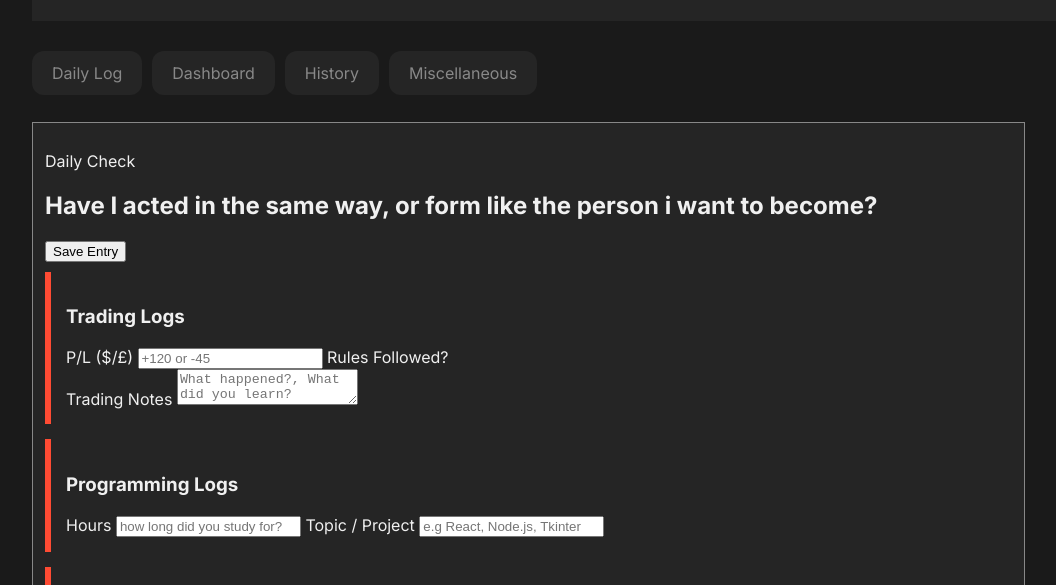
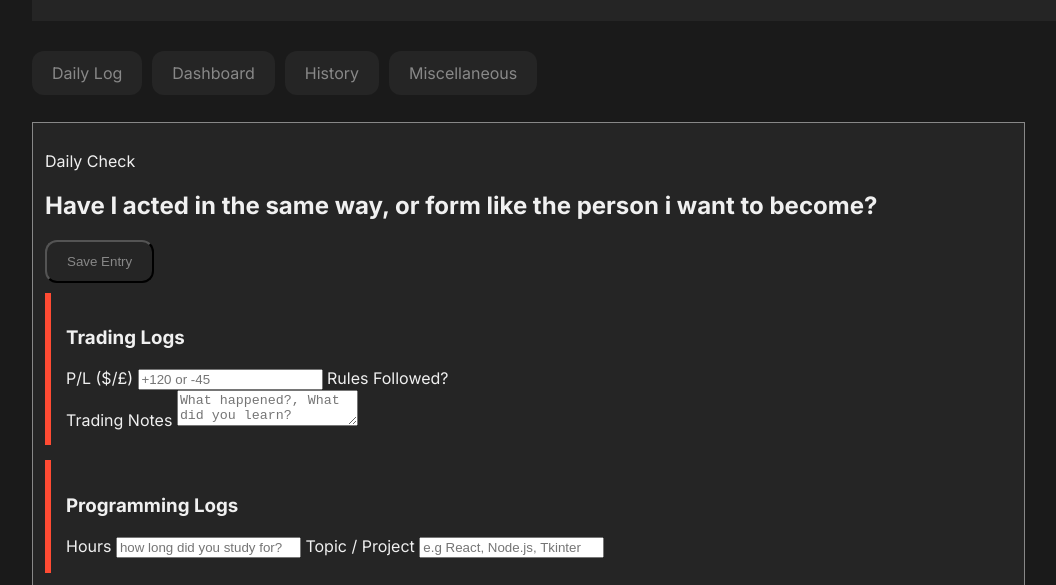
Before and after one commit to VictorOhason/Discipline-Tracker-Logger-, a plain HTML site: page index.html in a window 1280 px wide. Shown: the part 205-790 px from the top of the page, without its empty margins (8-1064 px from the left). Drawn offline with Linux system fonts and the light colour scheme.

Commit message:
feat: add button styling with hover effect for improved UI interaction

```diff
--- a/css/style.css
+++ b/css/style.css
@@ -90,6 +90,34 @@ body{
     padding: 15px;
 }
 
+.button{
+    padding: 12px 20px;
+    border-radius: 12px;
+    background: var(--surface);
+    color: var(--muted);
+    cursor: pointer;
+    z-index: 1;
+    position: relative;
+    overflow: hidden;
+}
+
+.button::before{
+    z-index: -1;
+    content: '';
+    position: absolute;
+    bottom: 0;
+    left: 0;
+    width: 100%;
+    height: 0;
+    background: var(--accent);
+    transition: height 0.3s ease;
+
+}
+
+.button:hover::before{
+    height: 100%;
+}
+
 
 /*
 body — background, font, margin reset
```
